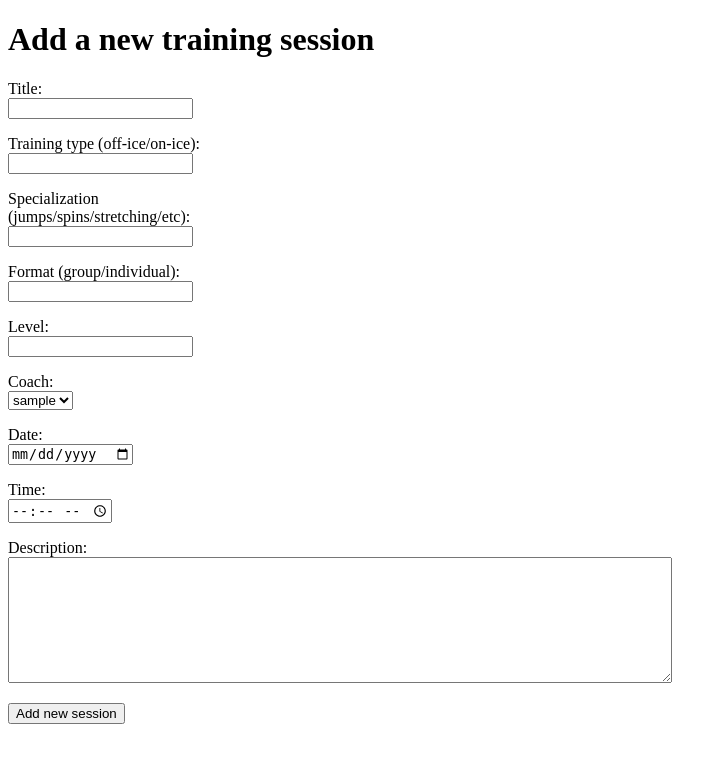
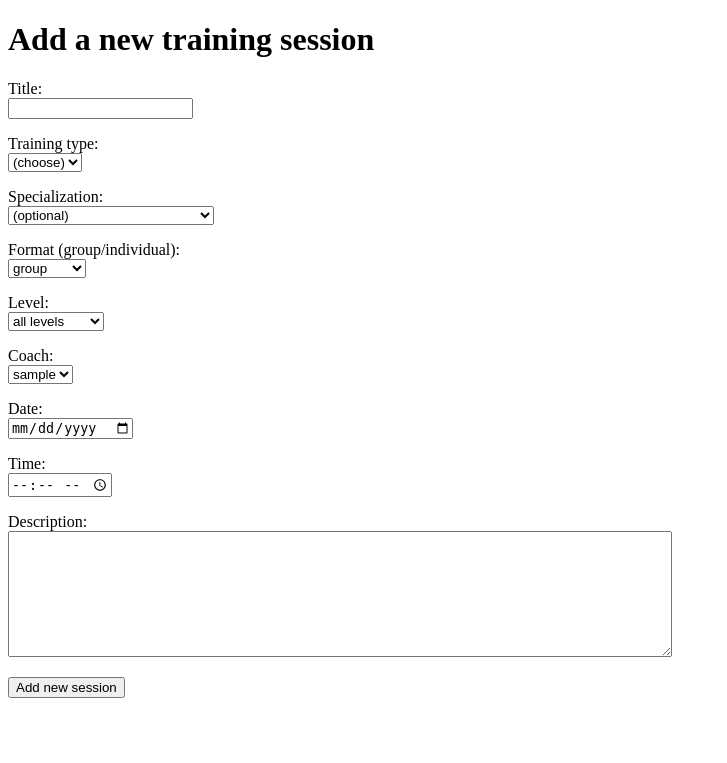
Before and after one commit to Verona363/FigureSkatingStudioApp, a Flask app: page /new_item in a window 1280 px wide. Shown: the top 763 px of the page, without its empty margins (0-727 px from the left). Run offline with Flask 3, Linux system fonts and the light colour scheme; the visitor is signed in with stand-in values (Sample User, id 1); data comes from the database, SQL or seed files in the repository.

Commit message:
Fixed pre-selected values in edit form dropdowns

```diff
--- a/templates/new_item.html
+++ b/templates/new_item.html
@@ -13,21 +13,44 @@
       <input type="text" name="title" maxlength="80" required/>
     </p>
     <p>
-      Training type (off-ice/on-ice): <br />
-      <input type="text" name="training_type" required />
+      Training type: <br />
+      <select name="training_type" required>
+        <option value="">(choose)</option>
+        <option value="off-ice">off-ice</option>
+        <option value="on-ice">on-ice</option>
+      </select>
     </p>
     <p>
-      Specialization  <br />
-      (jumps/spins/stretching/etc): <br />
-      <input type="text" name="specialization" />
+      Specialization: <br />
+      <select name="specialization">
+        <option value="">(optional)</option>
+        <option value="jumps">jumps</option>
+        <option value="spins">spins</option>
+        <option value="gliding">gliding</option>
+        <option value="multi-modal training">multi-modal training</option>
+
+        <option value="SFP">SFP (special physical training)</option>
+        <option value="GFP">GFP (general physical training)</option>
+        <option value="stretching">stretching</option>
+        <option value="choregraphy">choreography</option>
+        </select>
     </p>
     <p>
       Format (group/individual): <br />
-      <input type="text" name="format" required />
+      <select name="format" required>
+        <option value="group">group</option>
+        <option value="individual">individual</option>
+        <option value="split">split</option>
+      </select>
     </p>
     <p>
       Level: <br />
-      <input type="text" name="training_level" />
+      <select name="training_level" required>
+        <option value="all levels">all levels</option>
+        <option value="beginner">beginner</option>
+        <option value="intermediate">intermediate</option>
+        <option value="advanced">advanced</option>
+      </select>
     </p>
     <p>
       Coach: <br />
--- a/templates/show_item.html
+++ b/templates/show_item.html
@@ -18,9 +18,11 @@
     <p>
         Type: {{item.training_type}}
     </p>
+    {% if item.specialization %}
     <p>
-        Specialization: {{item.specialization}}
+        Specialization: {{ item.specialization }}
     </p>
+    {% endif %}
     <p>
         Format: {{item.format}}
     </p>
@@ -34,7 +36,7 @@
         Date: {{item.training_date}}
     </p>
     <p>
-        Format: {{item.training_time}}
+        Time: {{item.training_time}}
     </p>
     <p>
         {{item.training_description}}
```
Also changed, not shown: templates/edit_item.html (+44 -11 lines).
